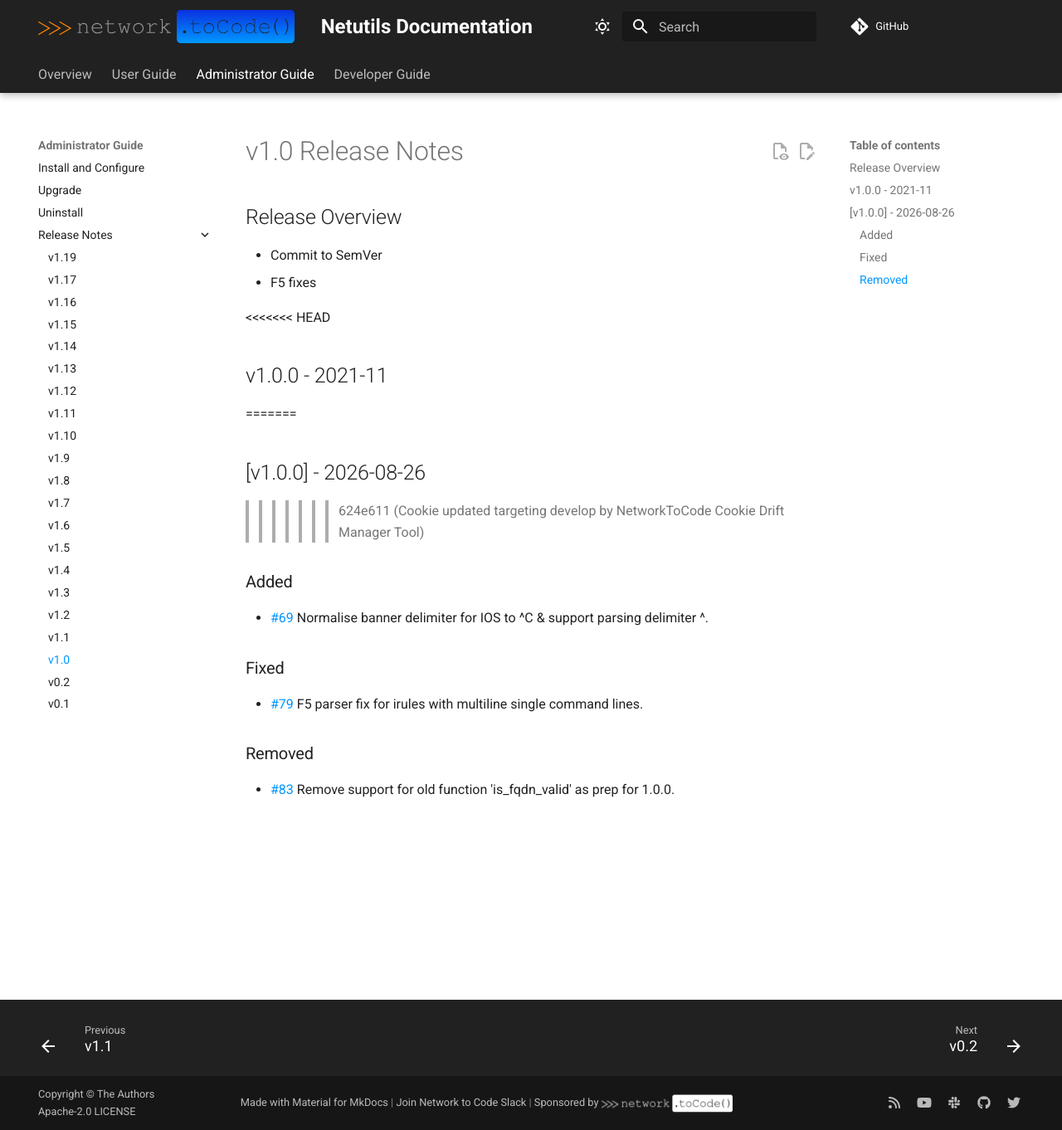
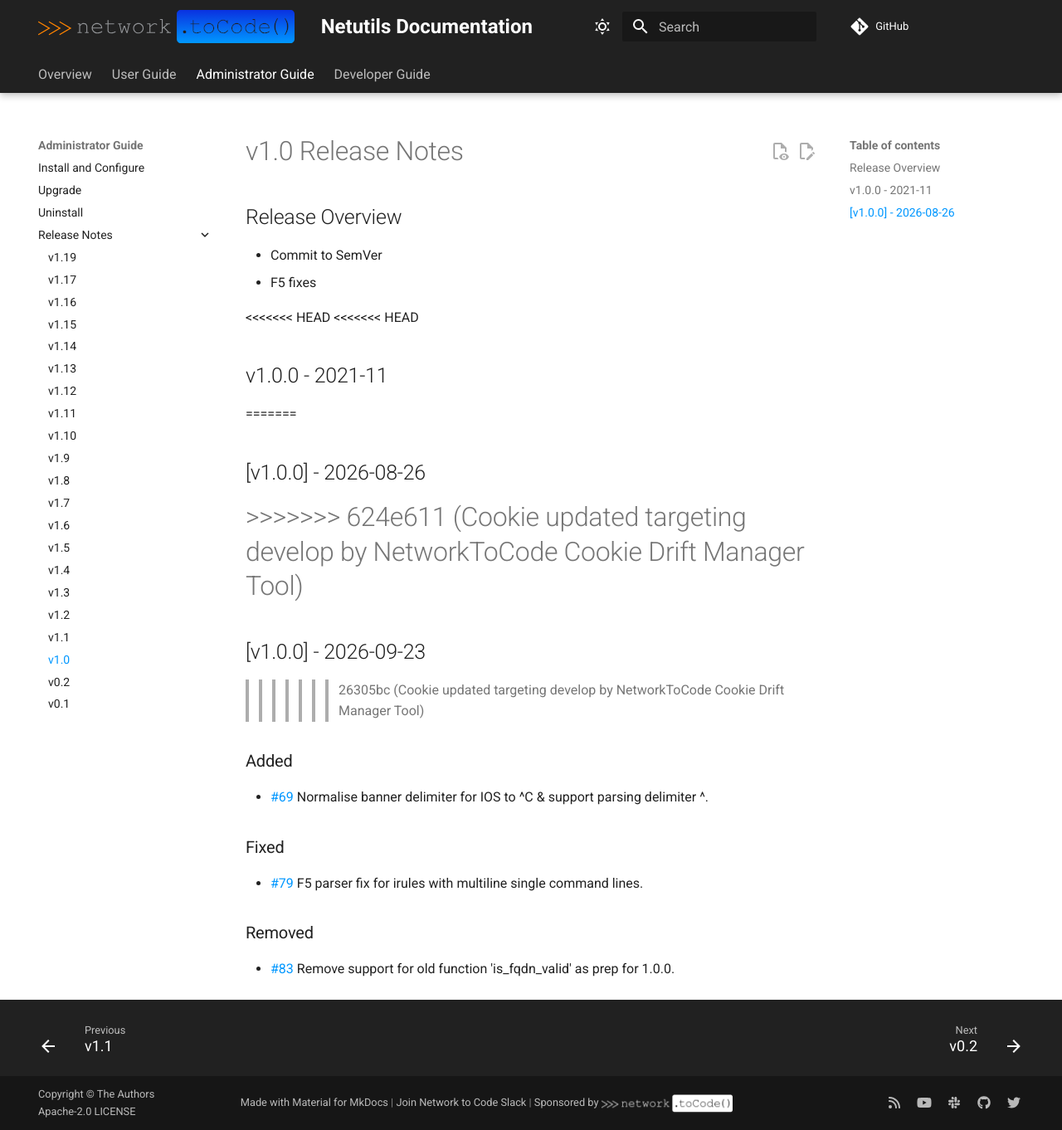
Before and after one commit to networktocode/netutils, an MkDocs documentation site: the page built from docs/admin/release_notes/version_1.0.md, in a window 1280 px wide and 1362 px high. Shown: the whole window at 83% size. Built offline with MkDocs 1.6.1 and Material for MkDocs 9.7.7, drawn with Linux system fonts in a browser that asks for light colours; comment, search, counter and statistics services are not loaded.

```diff
--- a/docs/admin/release_notes/version_1.0.md
+++ b/docs/admin/release_notes/version_1.0.md
@@ -7,10 +7,14 @@
 - F5 fixes
 
 <<<<<<< HEAD
+<<<<<<< HEAD
 ## v1.0.0 - 2021-11
 =======
 ## [v1.0.0] - 2026-08-26
 >>>>>>> 624e611 (Cookie updated targeting develop by NetworkToCode Cookie Drift Manager Tool)
+=======
+## [v1.0.0] - 2026-09-23
+>>>>>>> 26305bc (Cookie updated targeting develop by NetworkToCode Cookie Drift Manager Tool)
 
 ### Added
 
```
Also changed, not shown: .cookiecutter.json, 1 other file.
